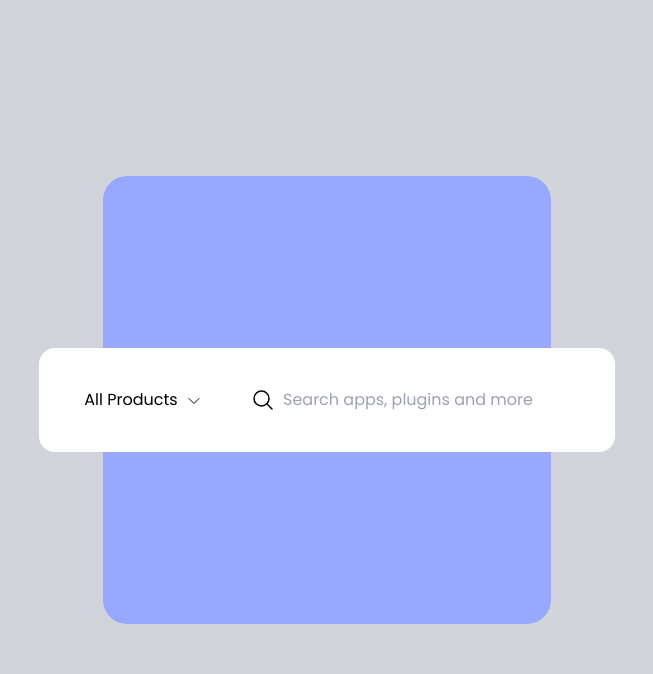
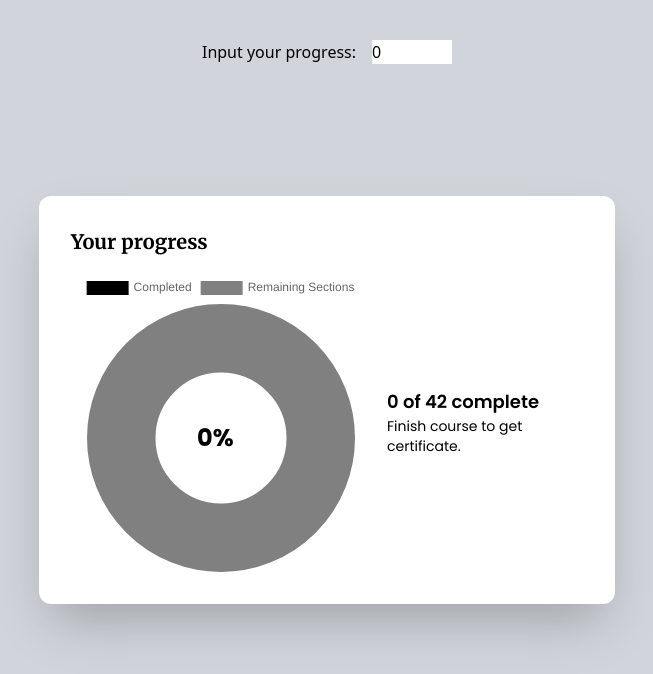
Before and after one commit to thvanquang/UI-daily, a React (Create React App) app: page / in a window 1280 px wide. Shown: the top 674 px of the page, without its empty margins (313-966 px from the left). Built offline with nearby package versions, Linux system fonts and the light colour scheme.

Commit message:
should learn how to creat doughnut chart by html&CSS. React-chartjs kinda lack dynamic style... try figure it out next

```diff
--- a/package.json
+++ b/package.json
@@ -6,7 +6,9 @@
     "@testing-library/jest-dom": "^5.17.0",
     "@testing-library/react": "^13.4.0",
     "@testing-library/user-event": "^13.5.0",
+    "chart.js": "^4.4.1",
     "react": "^18.2.0",
+    "react-chartjs-2": "^5.2.0",
     "react-dom": "^18.2.0",
     "react-scripts": "5.0.1",
     "web-vitals": "^2.1.4"
--- /dev/null
+++ b/src/14/Progress.js
@@ -0,0 +1,62 @@
+import { useState } from "react";
+import { Chart as ChartJS, ArcElement, Tooltip, Legend } from "chart.js";
+import { Doughnut } from "react-chartjs-2";
+
+ChartJS.register(ArcElement, Tooltip, Legend);
+
+export default function Progress() {
+  const [progressInput, setProgressInput] = useState(0);
+
+  const totalCourseSections = 42;
+
+  const data = {
+    labels: ["Completed", "Remaining Sections"],
+    datasets: [
+      {
+        label: "",
+        data: [progressInput, totalCourseSections - progressInput],
+        backgroundColor: ["black", "gray"],
+        borderColor: ["black", "gray"],
+      },
+    ],
+  };
+
+  return (
+    <div className="flex h-screen w-full items-center justify-center bg-gray-300 p-16">
+      <div className="absolute top-10 space-x-4">
+        <label className="" htmlFor="progress">
+          Input your progress:
+        </label>
+        <input
+          type="number"
+          id="progress"
+          max="42"
+          min="0"
+          name="progress"
+          value={progressInput}
+          onChange={(e) => setProgressInput(e.target.value)}
+        />
+      </div>
+
+      <div className="w-[50%] rounded-xl bg-white p-8 font-poppins shadow-2xl">
+        <h1 className="mb-4 font-merriweather text-xl font-extrabold">
+          Your progress
+        </h1>
+        <div className="flex items-center gap-4">
+          <div className="relative">
+            <Doughnut data={data} />
+            <p className="absolute left-[42%] top-[50%] text-2xl font-bold">
+              {((progressInput / totalCourseSections) * 100).toFixed(0)}%
+            </p>
+          </div>
+          <div>
+            <h2 className="text-lg font-semibold">
+              {progressInput} of 42 complete
+            </h2>
+            <p className="text-sm">Finish course to get certificate.</p>
+          </div>
+        </div>
+      </div>
+    </div>
+  );
+}
--- a/src/App.js
+++ b/src/App.js
@@ -10,12 +10,13 @@
 // import Login from "./10/Login";
 // import BlogComponents from "./11/BlogComponents";
 // import Footer from "./12/Footer";
-import Dropdown from "./13/Dropdown";
+// import Dropdown from "./13/Dropdown";
+import Progress from "./14/Progress";
 
 function App() {
   return (
     <div>
-      <Dropdown />
+      <Progress />
     </div>
   );
 }
```
Also changed, not shown: 1 other file (tests, documents, lock files or other folders).
